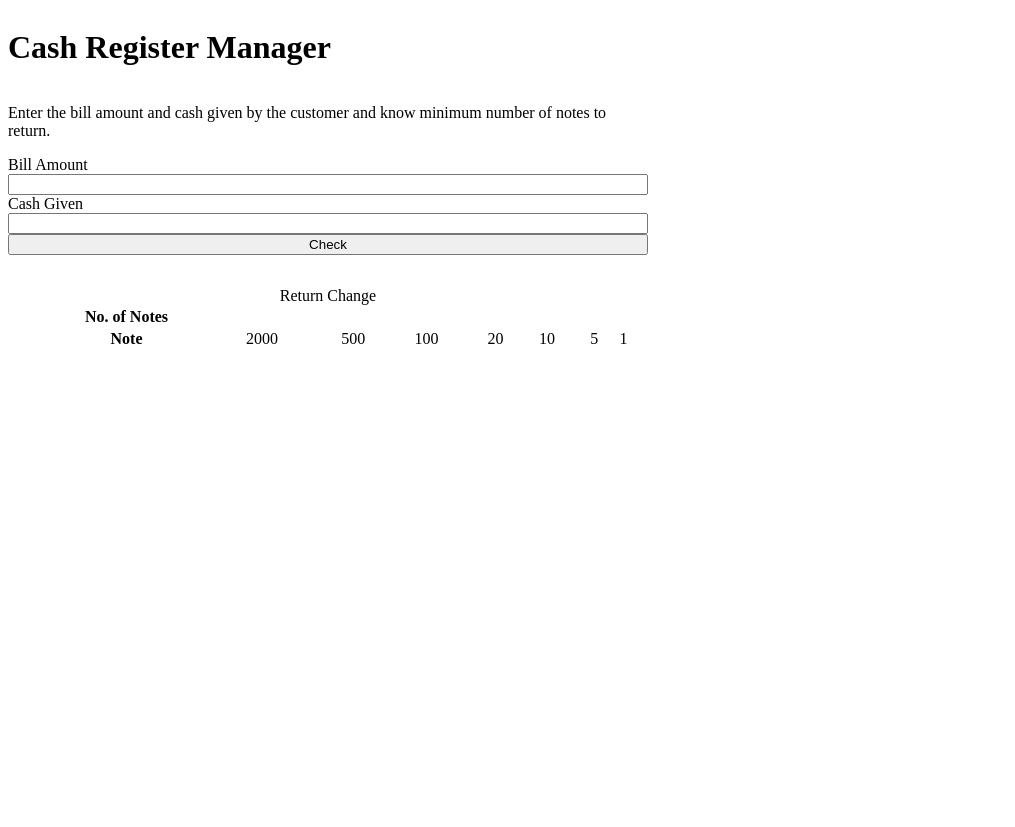
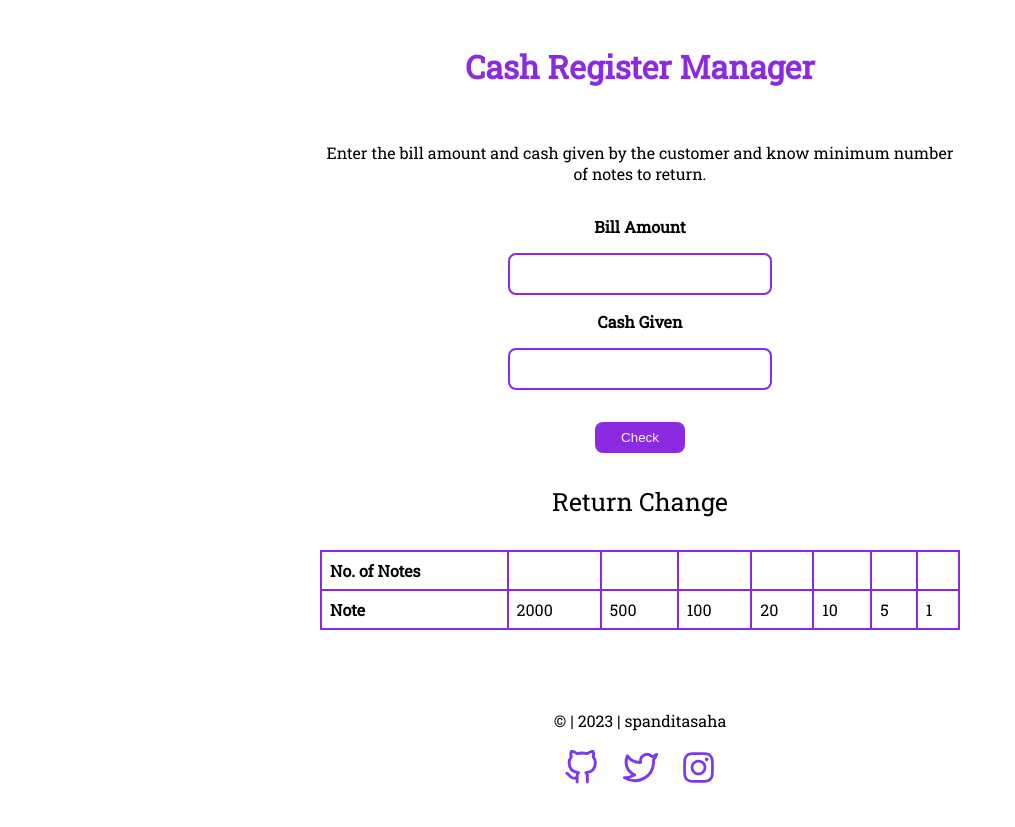
Before and after one commit to SpanditaSaha/cash-register-using-vanilajs, a plain HTML site: page index.html in a window 1280 px wide. Shown: the whole page, without its empty margins (0-1015 px from the left). Before the commit the page ends 800 px from the top, so only its background shows below. Drawn offline with Linux system fonts and the light colour scheme.

Commit message:
complete css

```diff
--- a/index.html
+++ b/index.html
@@ -6,32 +6,37 @@
     <meta name="viewport" content="width=device-width, initial-scale=1.0">
     <title>Cash Register</title>
     <link rel="stylesheet" href="styles.css">
+    <link rel="preconnect" href="https://fonts.googleapis.com">
+<link rel="preconnect" href="https://fonts.gstatic.com" crossorigin>
+<link href="https://fonts.googleapis.com/css2?family=Roboto+Slab&display=swap" rel="stylesheet">
 </head>
 <body>
-    <div class="container">
+    <div class="container container-center">
         <h1 class="heading">Cash Register Manager</h1>
         <p class="description">
             Enter the bill amount and cash given by the customer and know minimum number of notes to return.
         </p>
-        <label for="bill-amount">Bill Amount</label>
-        <input id="bill-amount" type="text"/>
-        <label for="cash-given">Cash Given</label>
-        <input id="cash-given" type="text" />
+    <div class="container container-center">
+            <label for="bill-amount" class="label">Bill Amount</label>
+            <input id="bill-amount" class="input" type="text"/>
+            <label for="cash-given" class="label">Cash Given</label>
+            <input id="cash-given" class="input" type="text" />
+        </div>
         <button id="check-button">Check</button>
         <p id="error-message"></p>
         <table class="change-table">
             <caption>Return Change</caption>
-            <tr>
+            <tr class="table-row">
                 <th>No. of Notes</th>
-                <td class="no-of-notes"></td>
-                <td class="no-of-notes"></td>
-                <td class="no-of-notes"></td>
-                <td class="no-of-notes"></td>
-                <td class="no-of-notes"></td>
-                <td class="no-of-notes"></td>
-                <td class="no-of-notes"></td>
+                <td class="no-of-notes "></td>
+                <td class="no-of-notes "></td>
+                <td class="no-of-notes "></td>
+                <td class="no-of-notes "></td>
+                <td class="no-of-notes "></td>
+                <td class="no-of-notes "></td>
+                <td class="no-of-notes "></td>
             </tr>
-            <tr>
+            <tr class="table-row">
                 <th>Note</th>
                 <td>2000</td>
                 <td>500</td>
@@ -43,7 +48,20 @@
             </tr>
         </table>
     </div>
-
+    <footer class="container container-center">
+        <p>© | 2023 | spanditasaha</p>
+        <ul>
+            <li>
+                <a href="https://github.com/SpanditaSaha"><img src="images/github.svg" alt=""></a>
+            </li>
+            <li>
+                <a href="https://twitter.com/spandita406"><img src="images/twitter.svg" alt=""></a>
+            </li>
+            <li>
+                <a href="https://www.instagram.com/spanditasaha/"><img src="images/instagram.svg" alt=""></a>
+            </li>
+        </ul>
+    </footer>
     <script src="app.js"></script>
 </body>
 
--- a/styles.css
+++ b/styles.css
@@ -1,5 +1,83 @@
+body{
+    font-family: 'Roboto Slab', serif;
+}
+
 .container{
     display: flex;
     flex-direction: column;
     width: 50vw;
 }
+
+.container-center{
+    margin: auto;
+    padding-bottom: 2rem;
+}
+
+.heading{
+    padding: 1rem;
+    color: blueviolet;
+    text-align: center;
+}
+
+.label{
+    text-align: center;
+    padding: 1rem;
+    font-weight: bold;
+}
+
+p{
+    text-align: center;
+}
+.input{
+    width: 20vw;
+    margin: auto;
+    border: 2px solid blueviolet;
+    border-radius: 0.5rem;
+    padding-bottom: 1rem;
+    font-size: large;
+    text-align: center;
+}
+
+#check-button{
+    width: 7vw;
+    margin:auto;
+    background-color: blueviolet;
+    color: aliceblue;
+    border: none;
+    border-radius: 0.5rem;
+    padding: 0.5rem;
+    cursor: pointer;
+}
+caption{
+    padding-bottom: 2rem;
+    font-size: 25px;
+}
+table, th, td {
+    border: 2px solid blueviolet;
+    border-collapse: collapse;
+    text-align: left;
+    padding:0.5rem;
+  }
+
+  footer{
+    padding-top: 2rem;
+  }
+  ul{
+    list-style: none;
+    margin: auto;
+    display:block;
+    padding-left: 0;
+  }
+
+  a, img, li {
+    display: inline;
+    padding: 0.2rem;
+  }
+
+  img{
+    height: 35px;
+  }
+
+  a{
+    text-decoration: none;
+  }
```
Also changed, not shown: images/discord.svg (added), images/github.svg (added), images/instagram.svg (added), images/twitter.svg (added).
